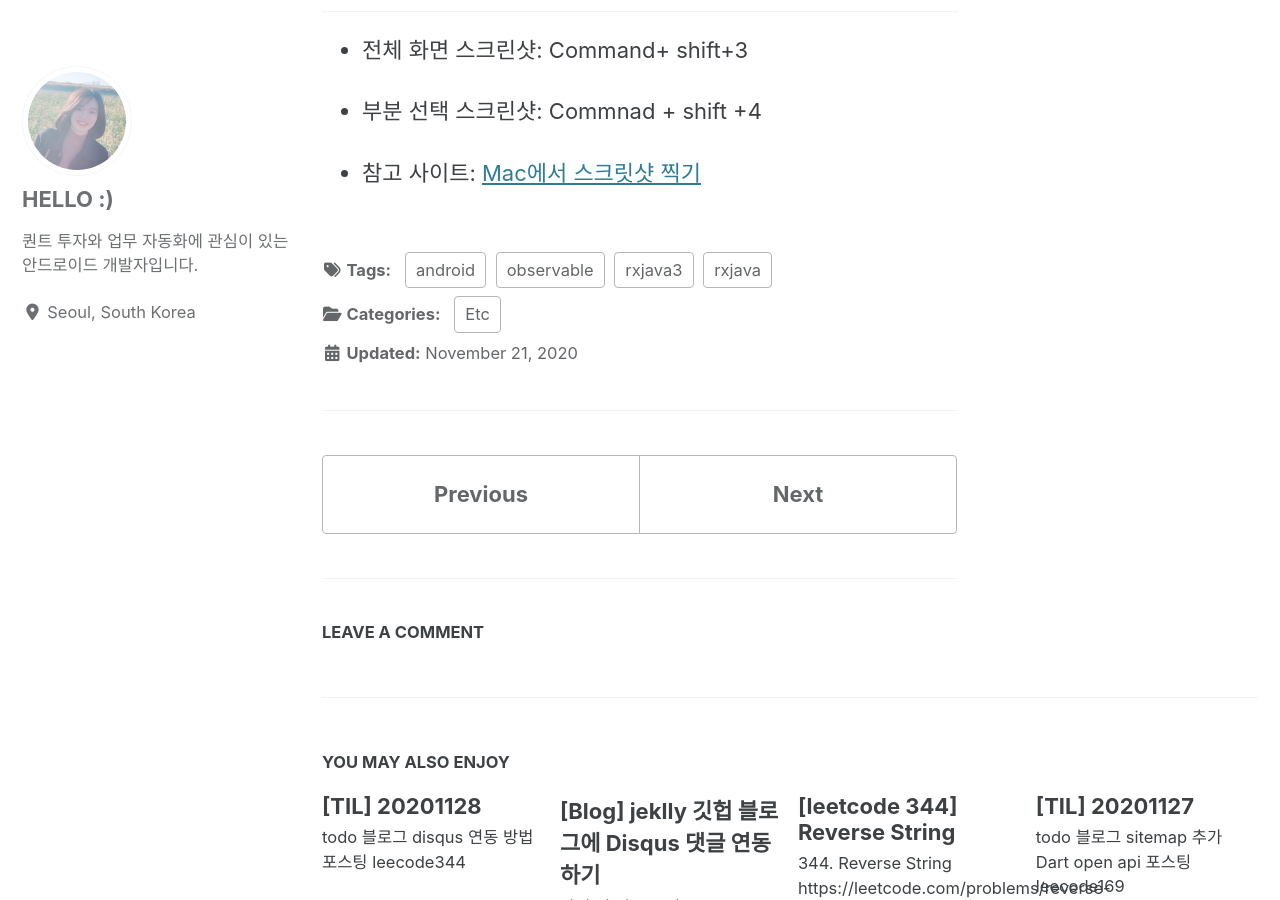
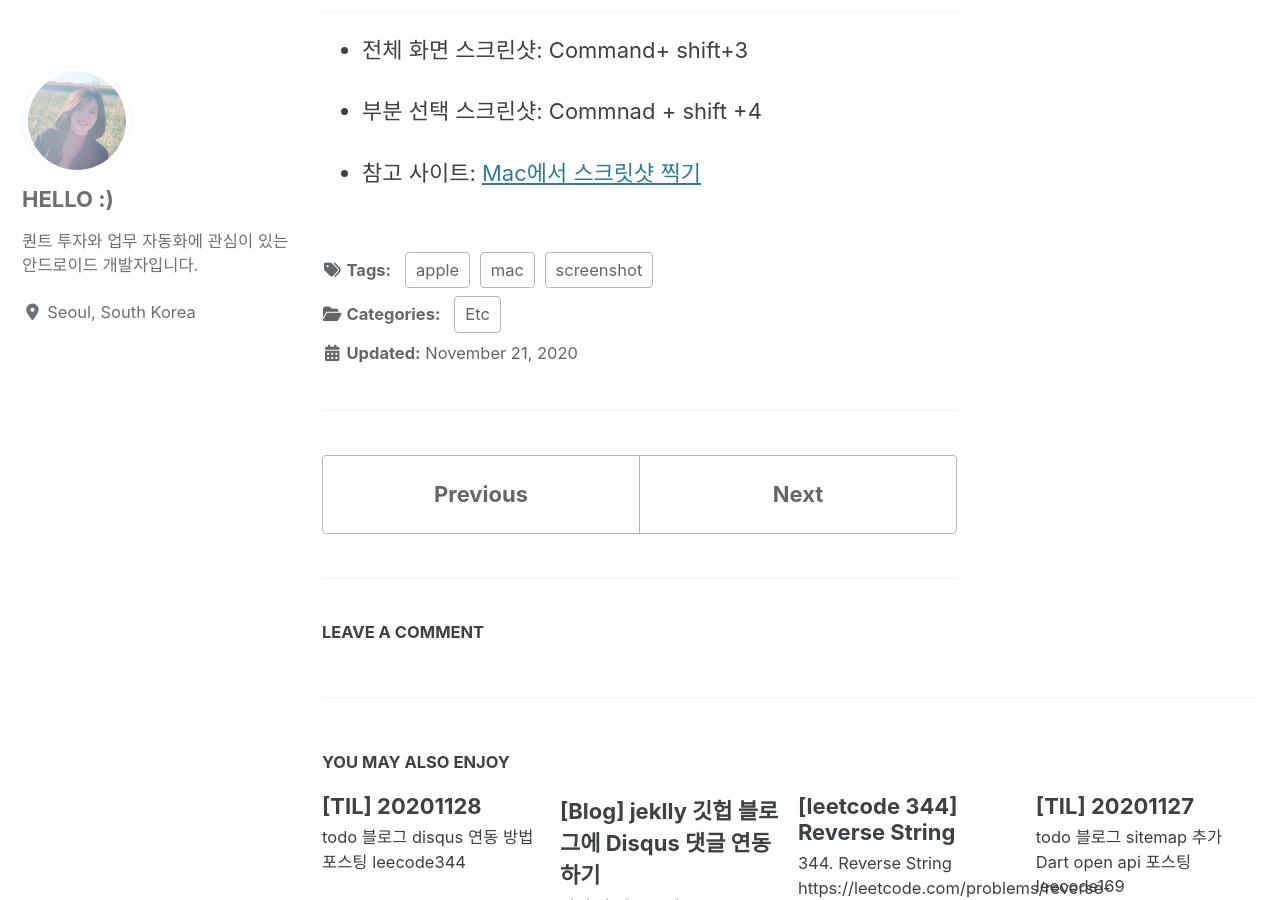
Before and after one commit to dev-eunji/dev-eunji.github.io, a Jekyll site: the page built from _posts/etc/2020-11-21-Mac-screenshot.md, in a window 1280 px wide and 900 px high, scrolled down 364 px. Built offline with Jekyll 4.4.1, drawn with Linux system fonts in a browser that asks for light colours; cached includes are drawn as plain includes; nearby versions of some CDN libraries; comment, search, counter and statistics services are not loaded.

```diff
--- a/_posts/etc/2020-11-21-Mac-screenshot.md
+++ b/_posts/etc/2020-11-21-Mac-screenshot.md
@@ -1,7 +1,7 @@
 ---
 title: "[Mac] 맥에서 스크린샷 예쁘게 찍기"
 categories: [Etc]
-tags: [android, rxjava, rxjava3, observable]
+tags: [mac, apple, screenshot]
 last_modified_at: 2020-11-21
 toc: true # table of contents 목차 보여줌.
 comments: true
```
Also changed, not shown: _posts/algorithm/2020-11-27-leetcode169.md (renamed from _posts/algorithm/2020-11-26-leetcode169.md, +1 -1 lines).
